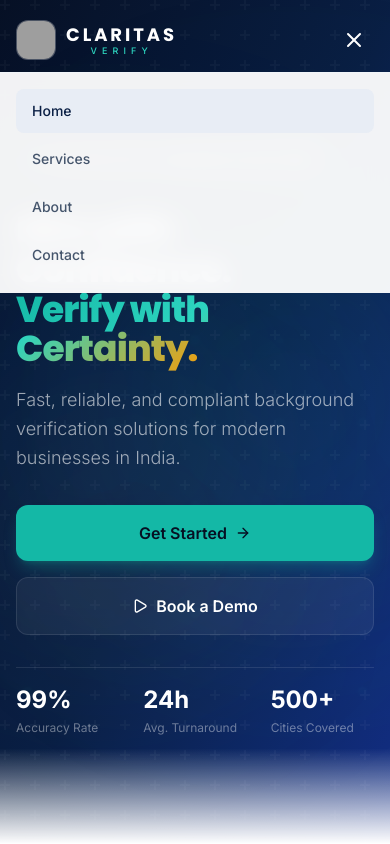
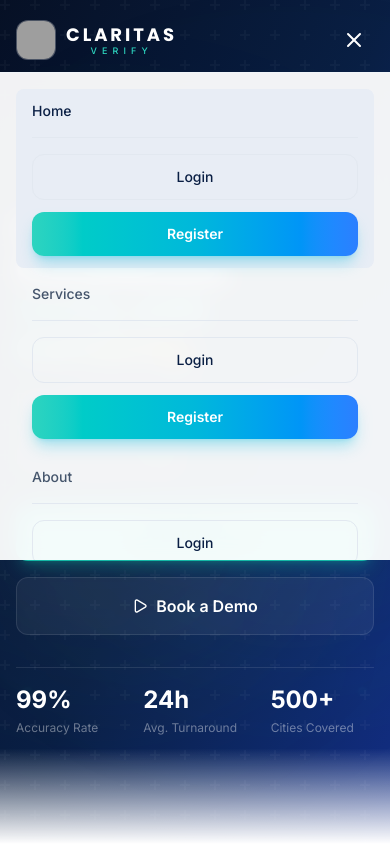
Before and after one commit to sanju-1105/Claritas-verify, a React (Vite) app: page /#/ in a window 390 px wide. Both pictures are taken after a click on the button 354 px from the left and 40 px from the top of the page. Shown: the top 844 px of the page. Built offline with nearby package versions, Linux system fonts and the light colour scheme; grey boxes are pictures that could not be loaded.

Commit message:
final reponsive nevbar added

```diff
--- a/src/components/Header.tsx
+++ b/src/components/Header.tsx
@@ -187,6 +187,23 @@ export default function Header() {
               }`}
             >
               {link.label}
+              <div className="pt-4 mt-4 border-t border-slate-200 space-y-3">
+
+  <a
+    href="/#/login"
+    className="block w-full text-center px-4 py-3 rounded-xl border border-slate-200 text-navy-900 font-medium hover:bg-slate-50 hover:scale-[1.02] active:scale-[0.98] transition-all duration-300"
+  >
+    Login
+  </a>
+
+  <a
+    href="/#/register"
+    className="block w-full text-center px-4 py-3 rounded-xl bg-gradient-to-r from-teal-400 via-cyan-500 to-blue-500 text-white font-semibold shadow-lg shadow-cyan-500/30 hover:shadow-cyan-500/50 hover:scale-[1.02] active:scale-[0.98] transition-all duration-300"
+  >
+    Register
+  </a>
+
+</div>
             </button>
           ))}
 
```
